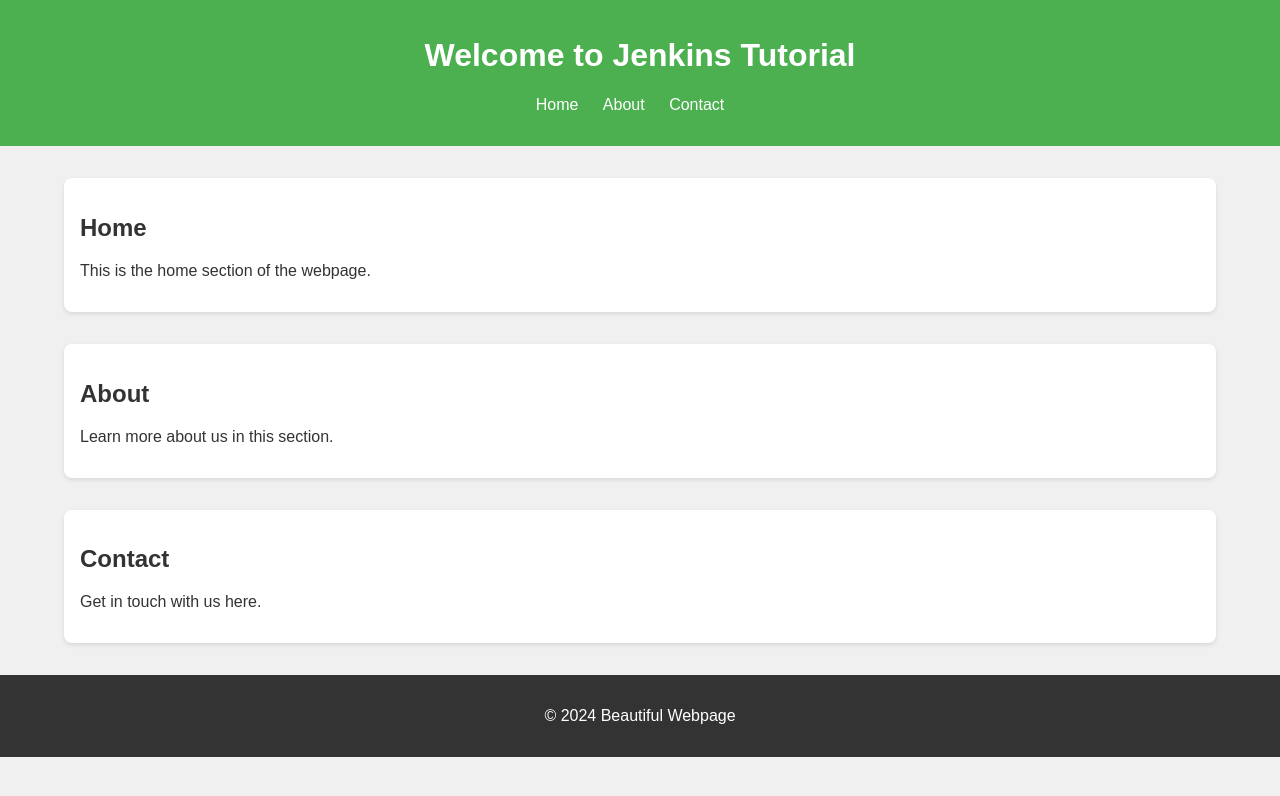
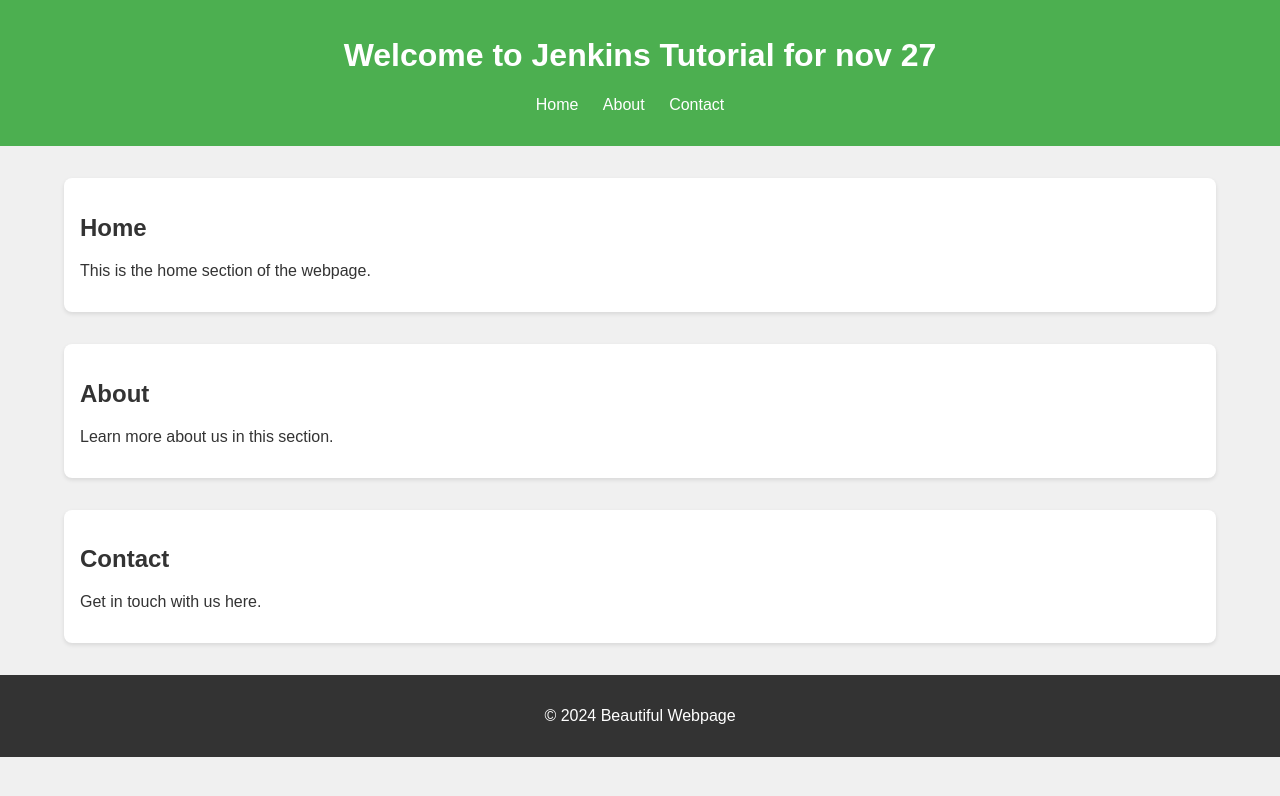
Before and after one commit to AmaanShah09/pythoncode, a plain HTML site: page index.html in a window 1280 px wide. Drawn offline with Linux system fonts and the light colour scheme.

Commit message:
Update index.html

```diff
--- a/index.html
+++ b/index.html
@@ -51,7 +51,7 @@
 </head>
 <body>
     <header>
-        <h1>Welcome to Jenkins Tutorial</h1>
+        <h1>Welcome to Jenkins Tutorial for nov 27</h1>
         <nav>
             <ul>
                 <li><a href="#home">Home</a></li>
```
